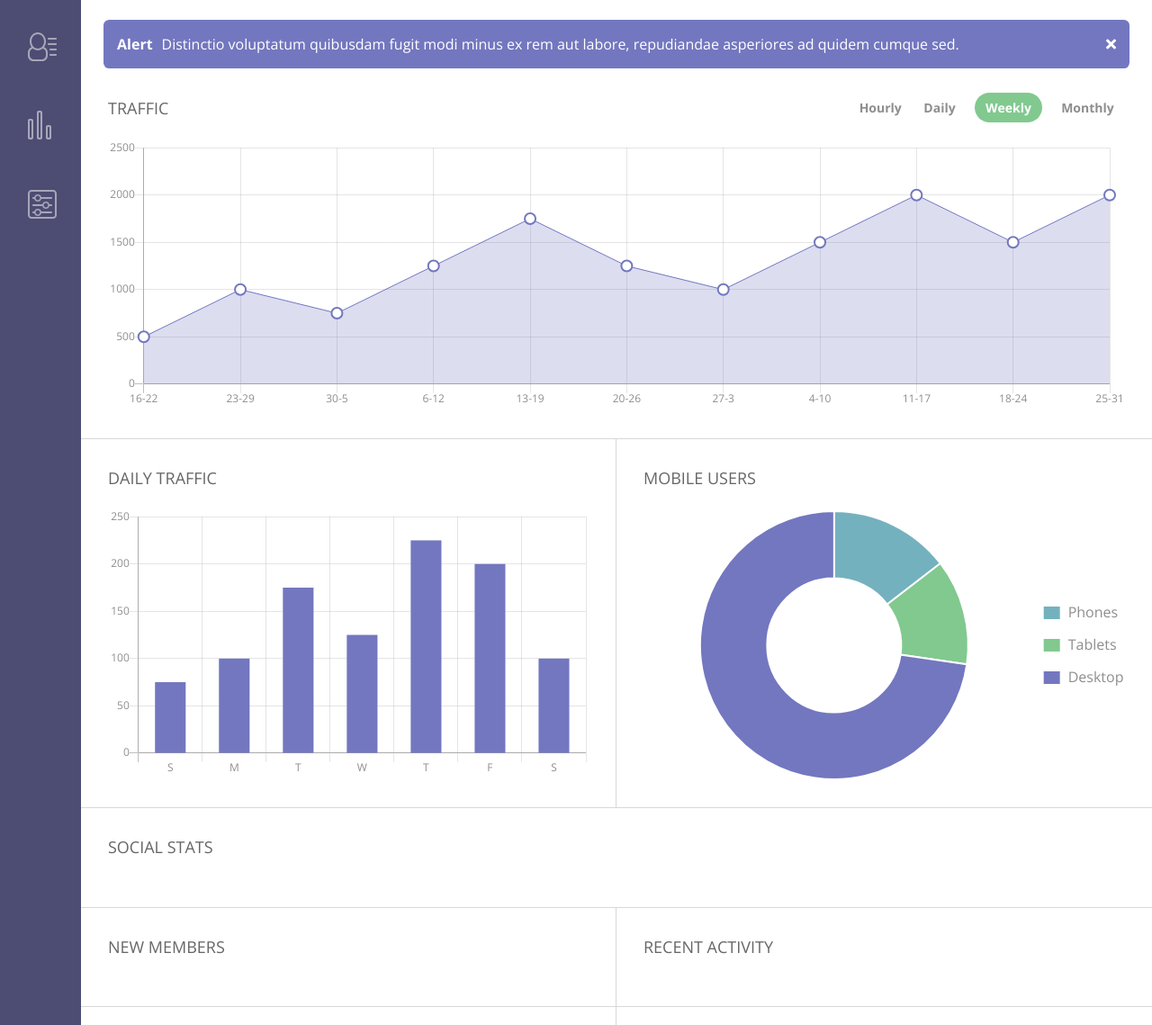
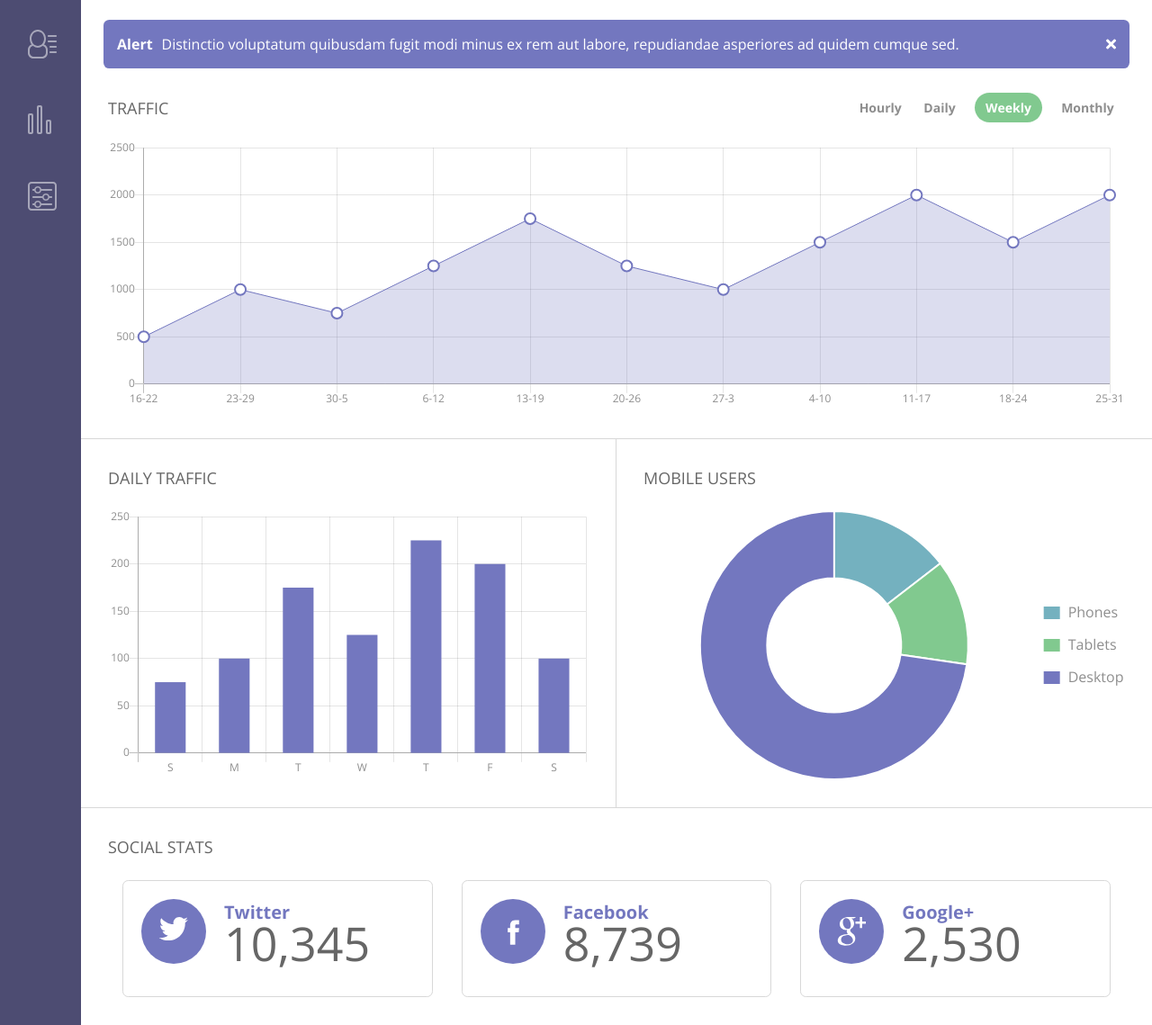
Before and after one commit to MohAhm/web_app_dashboard, a plain HTML site: page index.html in a window 1280 px wide. Shown: the part 161-1300 px from the top of the page at 90% size. Drawn offline with nearby package versions, Linux system fonts and the light colour scheme.

Commit message:
Add social stats widget

```diff
--- a/index.html
+++ b/index.html
@@ -139,7 +139,51 @@
 
 		<div class="social widgets">
 			<h4>Social Stats</h4>
-		</div>
+
+			<div class="social-stats">
+				<div class="social-stats__col">
+					<div class="social-stats__col--icon">
+						<svg xmlns="http://www.w3.org/2000/svg" viewBox="0 0 32 32">
+							<path fill="#fff"
+								d="M32 3.1c-1.2.5-2.4.9-3.8 1 1.4-.8 2.4-2.1 2.9-3.6-1.3.8-2.7 1.3-4.2 1.6C25.8.8 24 0 22.2 0c-3.6 0-6.6 2.9-6.6 6.6 0 .5.1 1 .2 1.5-5.5-.3-10.3-2.9-13.6-6.9-.6 1-.9 2.1-.9 3.3 0 2.3 1.2 4.3 2.9 5.5-1.1 0-2.1-.3-3-.8v.1c0 3.2 2.3 5.8 5.3 6.4-.6.1-1.1.2-1.7.2-.4 0-.8 0-1.2-.1.8 2.6 3.3 4.5 6.1 4.6-2.2 1.8-5.1 2.8-8.2 2.8-.5 0-1.1 0-1.6-.1 2.9 1.9 6.4 3 10.1 3 12.1 0 18.7-10 18.7-18.7v-.8c1.3-1 2.4-2.2 3.3-3.5z" />
+						</svg>
+					</div><!-- ./social-stats__col--icon -->
+
+					<div class="social-stats__col--content">
+						<span class="text">Twitter</span>
+						<span class="number">10,345</span>
+					</div><!-- ./social-stats__col--content -->
+				</div><!-- ./social-stats__col -->
+
+				<div class="social-stats__col">
+					<div class="social-stats__col--icon">
+						<svg xmlns="http://www.w3.org/2000/svg" viewBox="0 0 56.693 56.693">
+							<path fill="#fff"
+								d="M40.43 21.739h-7.645v-5.014c0-1.883 1.248-2.322 2.127-2.322h5.395V6.125l-7.43-.029c-8.248 0-10.125 6.174-10.125 10.125v5.518h-4.77v8.53h4.77v24.137h10.033V30.269h6.77l.875-8.53z" />
+						</svg>
+					</div><!-- ./social-stats__col--icon -->
+
+					<div class="social-stats__col--content">
+						<span class="text">Facebook</span>
+						<span class="number">8,739</span>
+					</div><!-- ./social-stats__col--content -->
+				</div><!-- ./social-stats__col -->
+
+				<div class="social-stats__col">
+					<div class="social-stats__col--icon">
+						<svg xmlns="http://www.w3.org/2000/svg" viewBox="0 0 32 32">
+							<path fill="#fff"
+								d="M17.7 25.7c0-.3 0-.5-.1-.8-.1-.2-.1-.5-.2-.7-.1-.2-.2-.4-.3-.7-.2-.2-.3-.4-.4-.6-.1-.2-.3-.3-.5-.6l-.5-.5c-.1-.1-.3-.3-.6-.5s-.5-.4-.6-.4-.3-.2-.6-.4-.5-.4-.6-.4h-1c-.7 0-1.4 0-2 .1-.7.1-1.4.2-2.1.5-.7.2-1.3.5-1.9.9s-1 .8-1.3 1.4c-.3.6-.5 1.3-.5 2.1 0 .9.2 1.7.7 2.3.5.7 1.1 1.2 1.8 1.6s1.5.7 2.3.9 1.6.3 2.4.3c.8 0 1.5-.1 2.2-.2.7-.2 1.3-.4 1.9-.8.6-.3 1.1-.8 1.4-1.4.3-.6.5-1.3.5-2.1zM15.4 9.1c0-.8-.1-1.6-.3-2.5-.2-.9-.5-1.7-.9-2.5s-.9-1.5-1.6-2c-.7-.5-1.5-.8-2.3-.8-1.2 0-2.1.4-2.8 1.3-.7.9-1 1.9-1 3.2 0 .6.1 1.2.2 1.9s.4 1.3.7 2c.3.7.7 1.3 1.1 1.8.4.5.9 1 1.5 1.3.6.3 1.2.5 1.9.5 1.2 0 2.1-.4 2.7-1.2.5-.7.8-1.7.8-3zM12.9 0h8.4l-2.6 1.5h-2.6c.9.6 1.6 1.4 2.1 2.4S19 6 19 7.1c0 .9-.1 1.8-.4 2.5-.3.7-.7 1.3-1.1 1.8-.4.4-.8.9-1.3 1.2-.4.4-.8.8-1.1 1.2-.3.4-.4.8-.4 1.3 0 .3.1.7.3 1 .2.3.5.6.8.9.3.3.7.6 1.1.9.4.3.8.7 1.2 1.1.4.4.8.8 1.1 1.3.3.5.6 1 .8 1.6.2.6.3 1.3.3 2 0 2.1-.9 3.9-2.7 5.4-1.9 1.7-4.6 2.5-8.1 2.5-.8 0-1.5-.1-2.3-.2-.8-.1-1.6-.3-2.3-.6-.8-.3-1.5-.7-2.1-1.1-.6-.4-1.1-1-1.5-1.7C1 27.6.8 26.9.8 26c0-.8.2-1.6.7-2.6.4-.8 1-1.5 1.8-2.1.8-.6 1.8-1.1 2.8-1.4 1-.3 2-.5 3-.7.9-.1 1.9-.2 2.9-.3-.8-1.1-1.2-2-1.2-2.9v-.5c0-.1.1-.3.1-.4 0-.1.1-.2.2-.4s.1-.3.1-.4c-.5.1-1 .1-1.3.1-1.9 0-3.5-.6-4.9-1.9-1.4-1.3-2-2.8-2-4.7C3 6 3.6 4.4 4.8 3 6 1.7 7.5.8 9.3.4c1.2-.3 2.4-.4 3.6-.4zm19.9 4.9v2.5h-4.9v4.9h-2.5V7.4h-4.9V4.9h4.9V0h2.5v4.9h4.9z" />
+						</svg>
+					</div><!-- ./social-stats__col--icon -->
+
+					<div class="social-stats__col--content">
+						<span class="text">Google+</span>
+						<span class="number">2,530</span>
+					</div><!-- ./social-stats__col--content -->
+				</div><!-- ./social-stats__col -->
+			</div><!-- ./social-stats -->
+		</div><!-- ./social -->
 
 		<div class="new-members widgets">
 			<h4>New Members</h4>
--- a/scss/components/_extends.scss
+++ b/scss/components/_extends.scss
@@ -12,6 +12,7 @@
     @include mq(tablet) {
         @include flexbox($just: center);
         border-left: 3px solid transparent;
+        border-bottom: none;
         margin-top: em(30px);
         padding: em(15px) 0;
     }
@@ -22,7 +23,6 @@
 
     @include mq(tablet) {
         border-left-color: palette(color-secondary, light);
-        border-bottom-color: transparent;
     }
 }
 
--- a/scss/layout/_index.scss
+++ b/scss/layout/_index.scss
@@ -12,3 +12,8 @@
 //              Chart
 // =============================================
 @import 'chart';
+
+// =============================================
+//              Social Networks
+// =============================================
+@import 'social';
--- /dev/null
+++ b/scss/layout/_social.scss
@@ -0,0 +1,55 @@
+// =============================================
+//              Social Networks
+// =============================================
+
+.social-stats {
+
+    @include elem(col) {
+        @include flexbox();
+        margin: 0 em(16px) em(32px);
+        padding: em(20px);
+        border: 1px solid palette(grey, light);
+        border-radius: $br--default;
+
+        @include modi(icon) {
+            @include flexbox($dir: column, $just: center, $align: center);
+            height: em(72px);
+            width: em(72px);
+            background-color: $color-primary;
+            border-radius: $br--round;
+
+            svg {
+                @include icn-size(32px)
+            }
+        }
+
+        @include modi(content) {
+            margin-left: em(20px);
+
+            .text {
+                display: block;
+                margin-bottom: -20px;
+                color: $color-primary;
+                font-size: em(20px);
+                font-weight: $font-weight--bold;
+            }
+
+            .number {
+                font-size: em(52px);
+                font-weight: $font-weight--light;
+            }
+        }
+
+    }
+
+    @include mq(tablet) {
+        @include flexbox($just: space-around);
+        flex-wrap: wrap;
+
+        @include elem(col) {
+            flex: 1 25%;
+        }
+    }
+
+
+}
```
Also changed, not shown: css/style.css, 1 other file.
